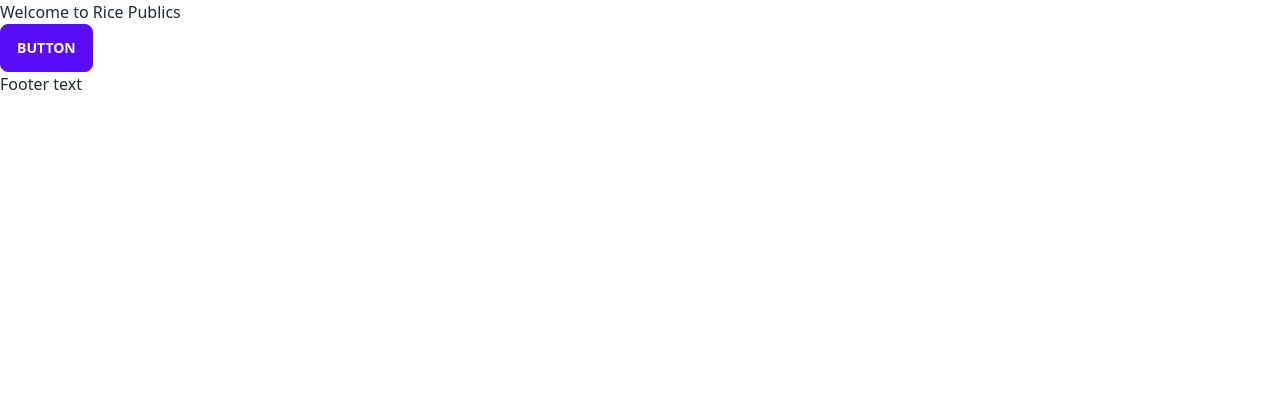
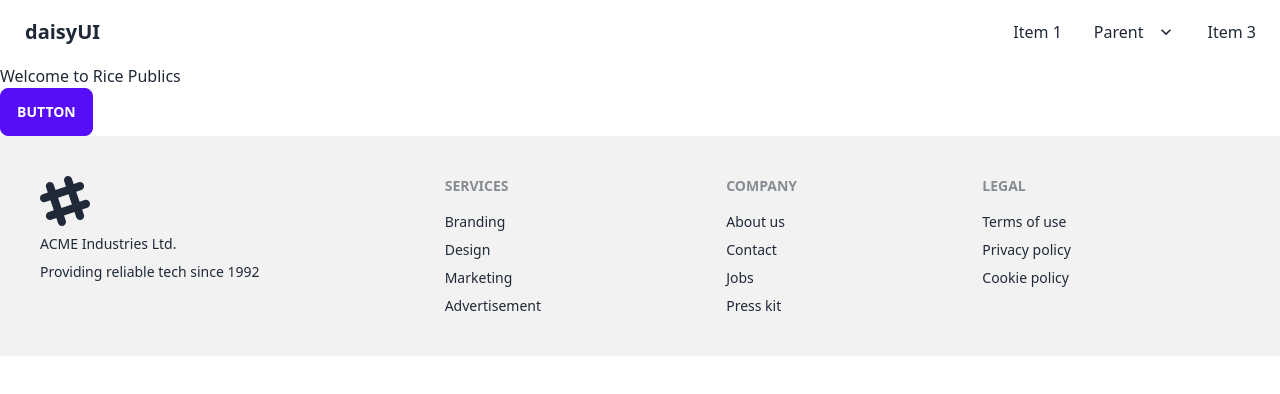
Before and after one commit to rice-apps/publics, a Next.js app in the folder publics/: page / in a window 1280 px wide. Shown: the top 394 px of the page. Built offline with nearby package versions, Linux system fonts and the light colour scheme.

Commit message:
add header and footer

```diff
--- /dev/null
+++ b/publics/components/Footer.tsx
@@ -0,0 +1,31 @@
+export default function Footer() {
+    return (
+        <footer className="footer p-10 bg-base-200 text-base-content">
+            <div>
+                <svg width="50" height="50" viewBox="0 0 24 24" xmlns="http://www.w3.org/2000/svg" fillRule="evenodd" clipRule="evenodd" className="fill-current"><path d="M22.672 15.226l-2.432.811.841 2.515c.33 1.019-.209 2.127-1.23 2.456-1.15.325-2.148-.321-2.463-1.226l-.84-2.518-5.013 1.677.84 2.517c.391 1.203-.434 2.542-1.831 2.542-.88 0-1.601-.564-1.86-1.314l-.842-2.516-2.431.809c-1.135.328-2.145-.317-2.463-1.229-.329-1.018.211-2.127 1.231-2.456l2.432-.809-1.621-4.823-2.432.808c-1.355.384-2.558-.59-2.558-1.839 0-.817.509-1.582 1.327-1.846l2.433-.809-.842-2.515c-.33-1.02.211-2.129 1.232-2.458 1.02-.329 2.13.209 2.461 1.229l.842 2.515 5.011-1.677-.839-2.517c-.403-1.238.484-2.553 1.843-2.553.819 0 1.585.509 1.85 1.326l.841 2.517 2.431-.81c1.02-.33 2.131.211 2.461 1.229.332 1.018-.21 2.126-1.23 2.456l-2.433.809 1.622 4.823 2.433-.809c1.242-.401 2.557.484 2.557 1.838 0 .819-.51 1.583-1.328 1.847m-8.992-6.428l-5.01 1.675 1.619 4.828 5.011-1.674-1.62-4.829z"></path></svg>
+                <p>ACME Industries Ltd.</p>
+                <p>Providing reliable tech since 1992</p>
+            </div>
+            <div>
+                <span className="footer-title">Services</span>
+                <a className="link link-hover">Branding</a>
+                <a className="link link-hover">Design</a>
+                <a className="link link-hover">Marketing</a>
+                <a className="link link-hover">Advertisement</a>
+            </div>
+            <div>
+                <span className="footer-title">Company</span>
+                <a className="link link-hover">About us</a>
+                <a className="link link-hover">Contact</a>
+                <a className="link link-hover">Jobs</a>
+                <a className="link link-hover">Press kit</a>
+            </div>
+            <div>
+                <span className="footer-title">Legal</span>
+                <a className="link link-hover">Terms of use</a>
+                <a className="link link-hover">Privacy policy</a>
+                <a className="link link-hover">Cookie policy</a>
+            </div>
+        </footer>
+    )
+}
--- /dev/null
+++ b/publics/components/Layout.tsx
@@ -0,0 +1,12 @@
+import Navbar from './Navbar';
+import Footer from './Footer';
+
+export default function Layout({ children }) {
+    return (
+        <>
+            <Navbar />
+            <main>{children}</main>
+            <Footer />
+        </>
+    )
+}
--- /dev/null
+++ b/publics/components/Navbar.tsx
@@ -0,0 +1,25 @@
+export default function Navbar() {
+    return (
+        <div className="navbar bg-base-100">
+            <div className="flex-1">
+                <a className="btn btn-ghost normal-case text-xl">daisyUI</a>
+            </div>
+            <div className="flex-none">
+                <ul className="menu menu-horizontal p-0">
+                    <li><a>Item 1</a></li>
+                    <li tabIndex={0}>
+                        <a>
+                            Parent
+                            <svg className="fill-current" xmlns="http://www.w3.org/2000/svg" width="20" height="20" viewBox="0 0 24 24"><path d="M7.41,8.58L12,13.17L16.59,8.58L18,10L12,16L6,10L7.41,8.58Z" /></svg>
+                        </a>
+                        <ul className="p-2 bg-base-100">
+                            <li><a>Submenu 1</a></li>
+                            <li><a>Submenu 2</a></li>
+                        </ul>
+                    </li>
+                    <li><a>Item 3</a></li>
+                </ul>
+            </div>
+        </div>
+    )
+}
--- a/publics/pages/_app.tsx
+++ b/publics/pages/_app.tsx
@@ -1,8 +1,13 @@
 import '../styles/global.css'
 import type { AppProps } from 'next/app'
+import Layout from '../components/layout'
 
 function MyApp({ Component, pageProps }: AppProps) {
-  return <Component {...pageProps} />
+  return (
+    <Layout>
+      <Component {...pageProps} />
+    </Layout>
+  )
 }
 
 export default MyApp
--- a/publics/pages/index.tsx
+++ b/publics/pages/index.tsx
@@ -18,10 +18,6 @@ const Home: NextPage = () => {
           Button
         </button>
       </main>
-
-      <footer>
-        Footer text
-      </footer>
     </div>
   )
 }
```
